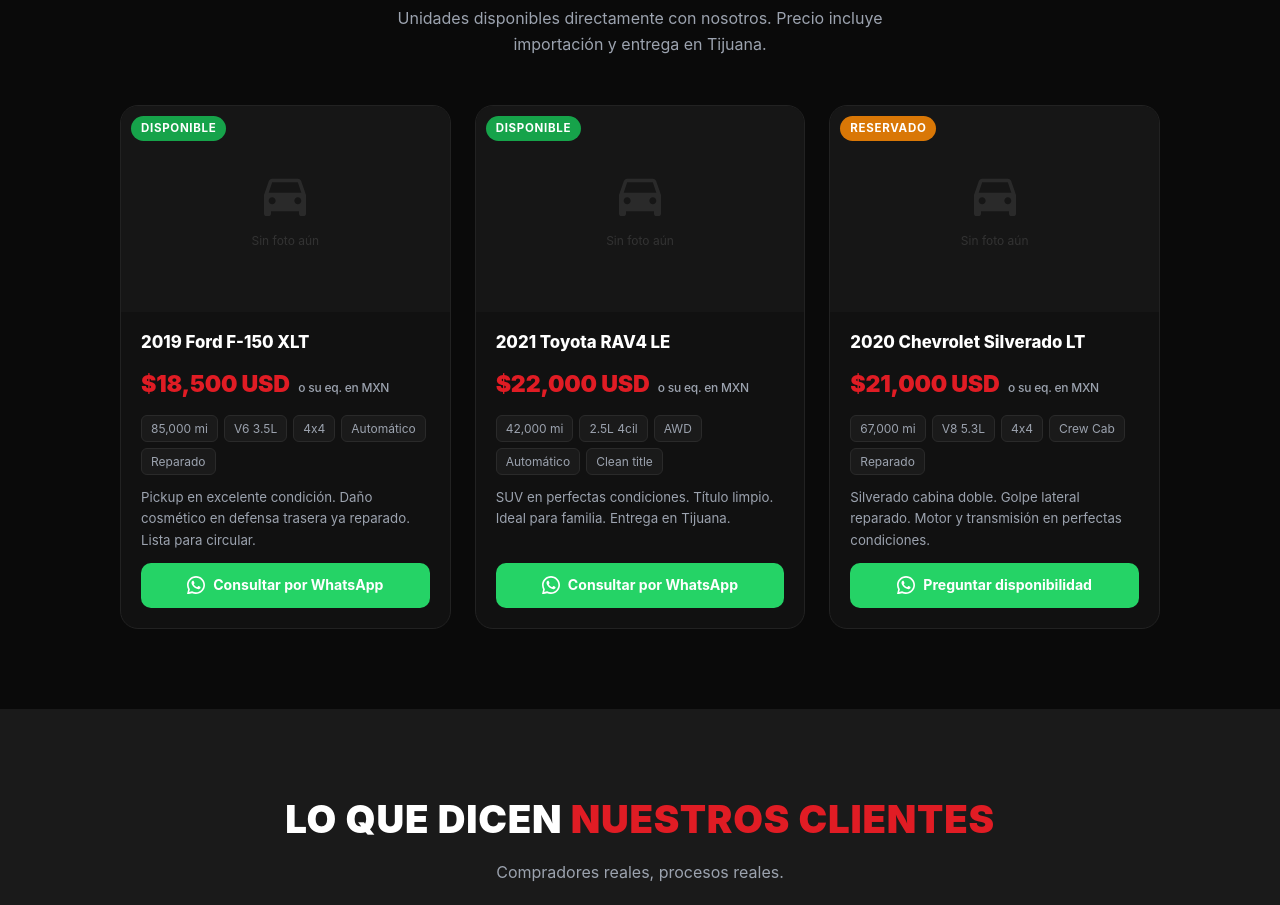
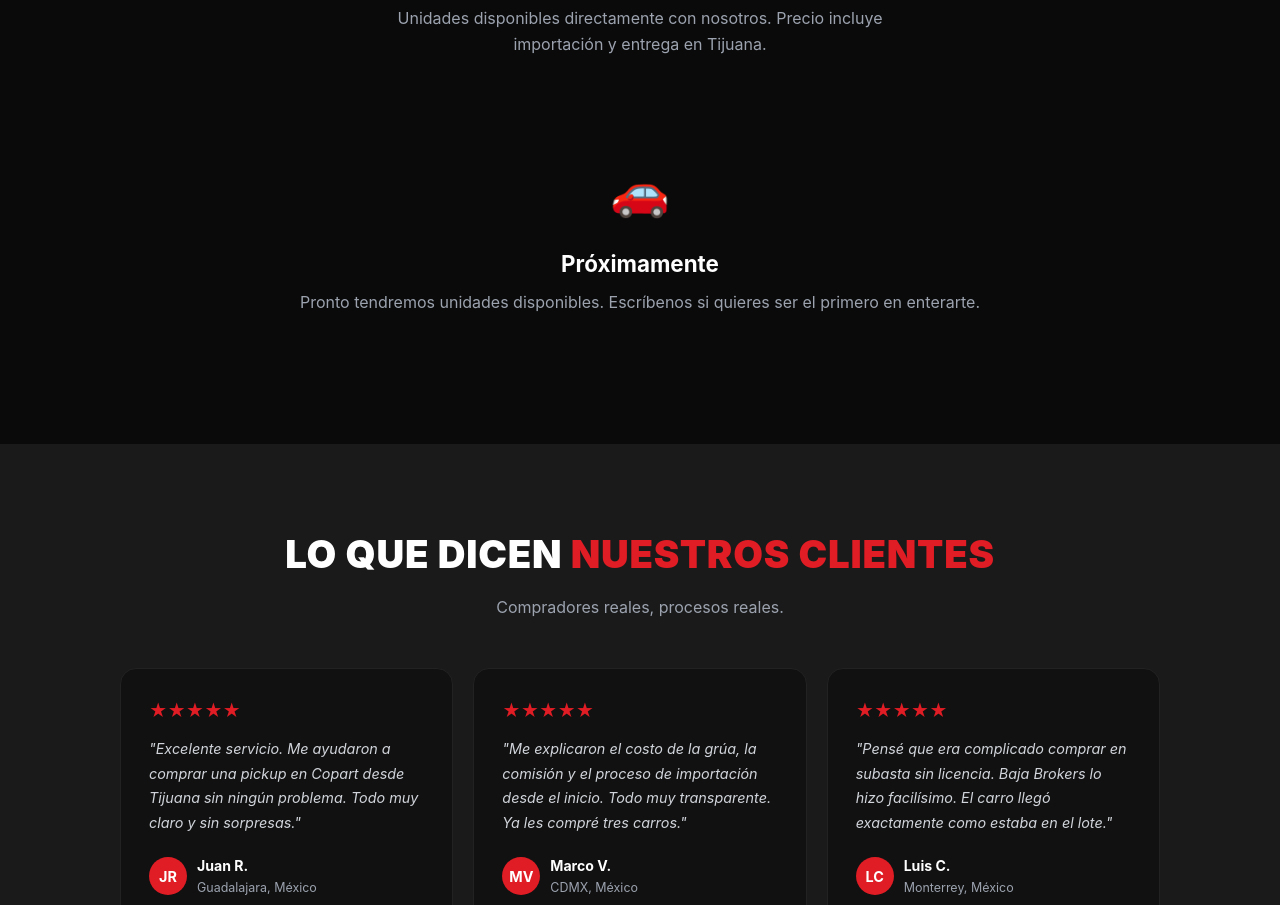
Before and after one commit to bajabrokerslogistics/baja-brokers-website, a plain HTML site: page landing.html in a window 1280 px wide. Shown: the part 4634-5539 px from the top of the page. Drawn offline with Linux system fonts and the light colour scheme.

Commit message:
Sección en venta muestra 'Próximamente' mientras no hay unidades
https://claude.ai/code/session_011eteQZ6cqWi4LDA5wtuaVg

```diff
--- a/landing.html
+++ b/landing.html
@@ -790,7 +790,12 @@
       <h2>Carros <span>en Venta</span></h2>
       <p>Unidades disponibles directamente con nosotros. Precio incluye importación y entrega en Tijuana.</p>
     </div>
-    <div class="venta-grid" id="venta-grid"></div>
+    <div style="text-align:center; padding: 3rem 1rem; color: var(--gris);">
+      <div style="font-size: 3rem; margin-bottom: 1rem;">🚗</div>
+      <h3 style="font-size: 1.4rem; color: var(--blanco); margin-bottom: 0.5rem;">Próximamente</h3>
+      <p>Pronto tendremos unidades disponibles. Escríbenos si quieres ser el primero en enterarte.</p>
+    </div>
+    <div class="venta-grid" id="venta-grid" style="display:none"></div>
   </div>
 </section>
 
```
